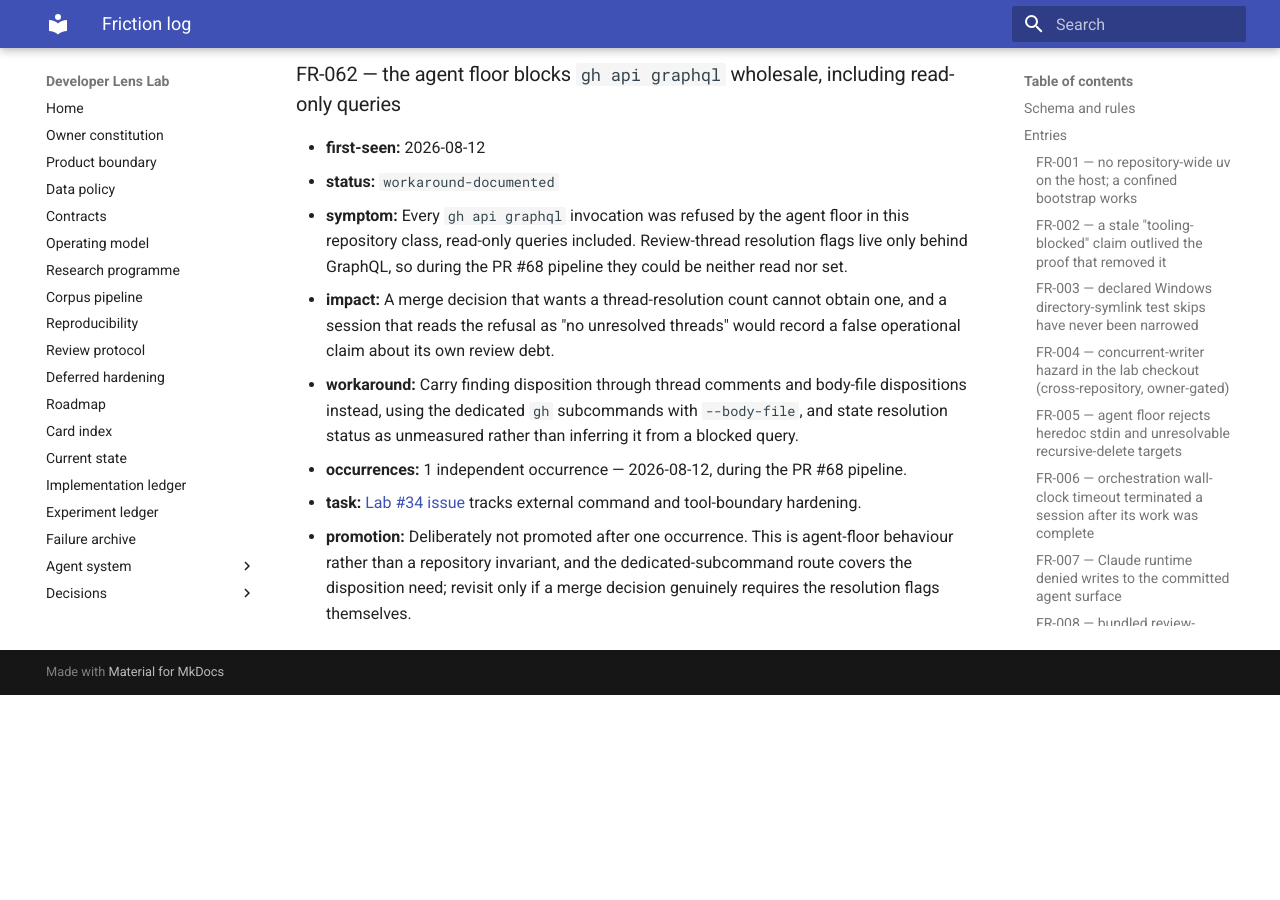
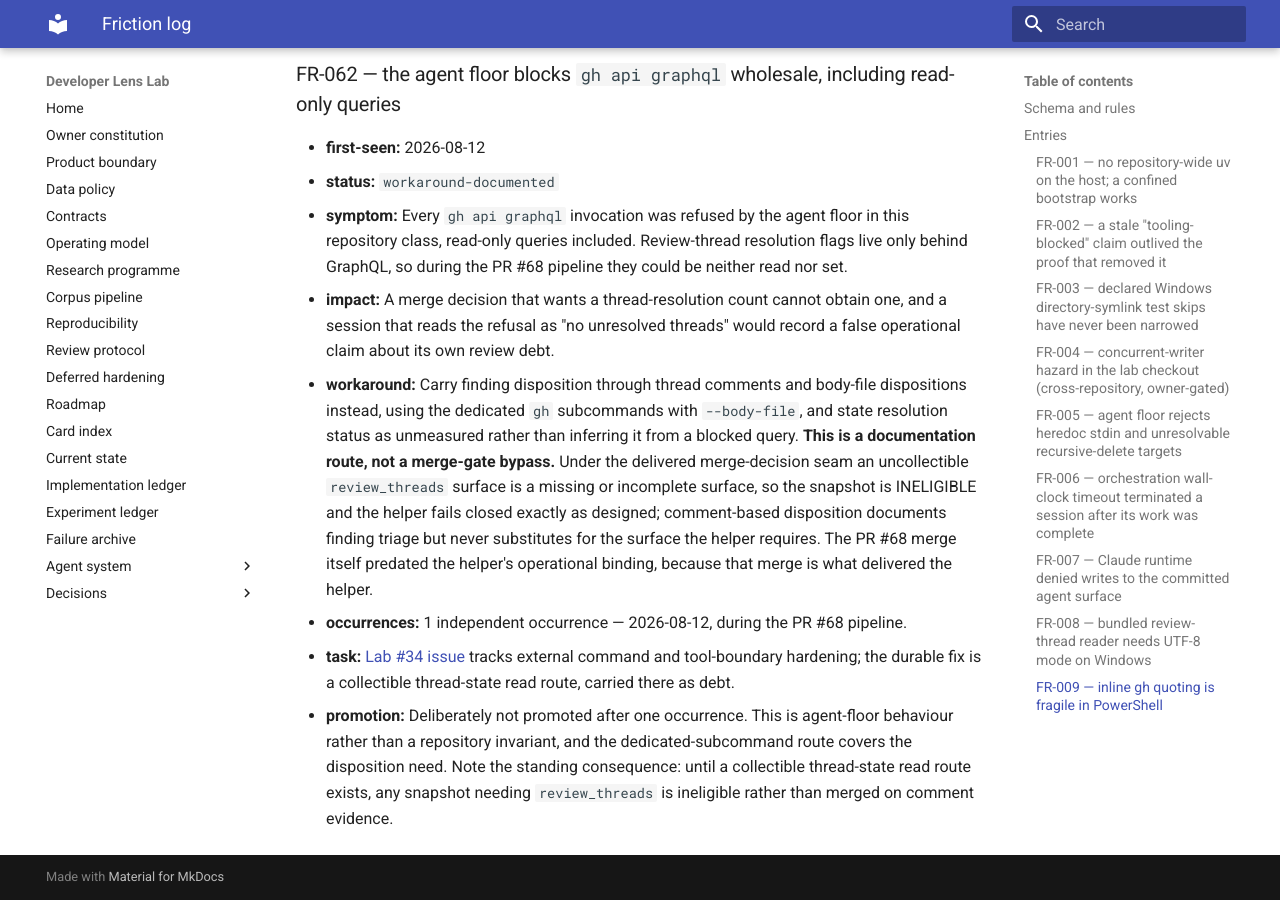
Before and after one commit to Chris0Jeky/developer-lens-lab, an MkDocs documentation site: the page built from docs/agent-system/FRICTION_LOG.md, in a window 1280 px wide and 900 px high, scrolled down 47618 px. Built offline with MkDocs 1.6.1 and Material for MkDocs 9.7.7, drawn with Linux system fonts in a browser that asks for light colours; before the commit the page ends 48313 px from its top, so only the background shows below that.

Commit message:
Bound FR-062 against reading as a merge-gate bypass

```diff
--- a/docs/agent-system/FRICTION_LOG.md
+++ b/docs/agent-system/FRICTION_LOG.md
@@ -1654,10 +1654,17 @@ scaffolding is needed.
   own review debt.
 - **workaround:** Carry finding disposition through thread comments and body-file dispositions
   instead, using the dedicated `gh` subcommands with `--body-file`, and state resolution status as
-  unmeasured rather than inferring it from a blocked query.
+  unmeasured rather than inferring it from a blocked query. **This is a documentation route, not a
+  merge-gate bypass.** Under the delivered merge-decision seam an uncollectible `review_threads`
+  surface is a missing or incomplete surface, so the snapshot is INELIGIBLE and the helper fails
+  closed exactly as designed; comment-based disposition documents finding triage but never
+  substitutes for the surface the helper requires. The PR #68 merge itself predated the helper's
+  operational binding, because that merge is what delivered the helper.
 - **occurrences:** 1 independent occurrence — 2026-08-12, during the PR #68 pipeline.
 - **task:** [Lab #34 issue](https://github.com/Chris0Jeky/developer-lens-lab/issues/34) tracks
-  external command and tool-boundary hardening.
+  external command and tool-boundary hardening; the durable fix is a collectible thread-state read
+  route, carried there as debt.
 - **promotion:** Deliberately not promoted after one occurrence. This is agent-floor behaviour
   rather than a repository invariant, and the dedicated-subcommand route covers the disposition
-  need; revisit only if a merge decision genuinely requires the resolution flags themselves.
+  need. Note the standing consequence: until a collectible thread-state read route exists, any
+  snapshot needing `review_threads` is ineligible rather than merged on comment evidence.
```
